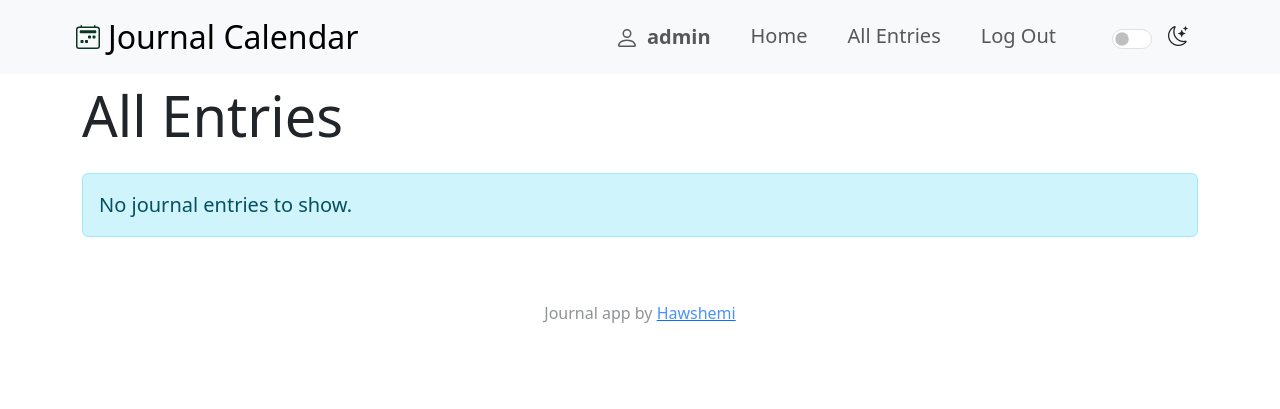
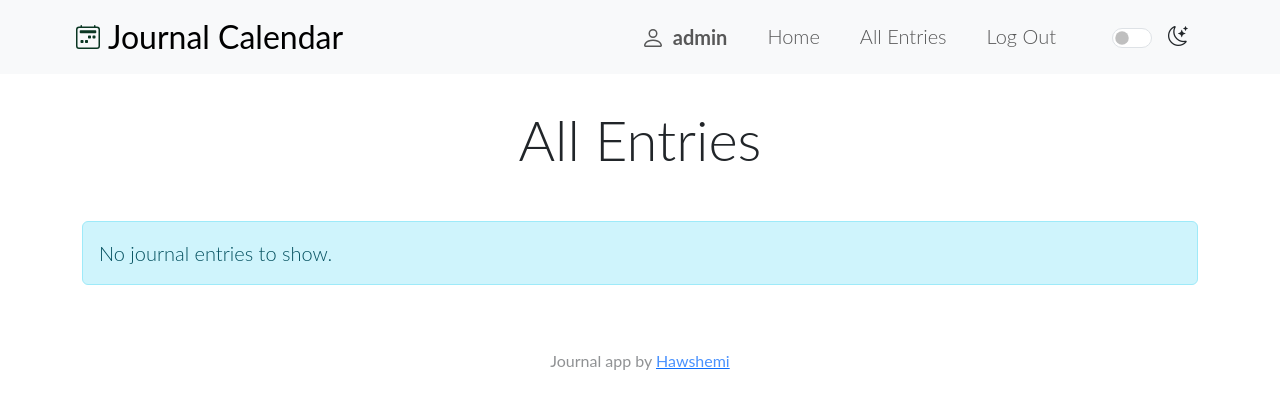
Before and after one commit to hawshemi/JournalCalendar, a Django app: page /all_entries in a window 1280 px wide. Shown: the top 409 px of the page. Run offline with Django 4.2, Linux system fonts and the light colour scheme; a user stored in the database is signed in; data comes from the database, SQL or seed files in the repository.

Commit message:
Update styles.css

```diff
--- a/journal/static/journal/css/styles.css
+++ b/journal/static/journal/css/styles.css
@@ -1,3 +1,7 @@
+* {
+    font-family: Lato, sans-serif;
+}
+
 #activityBoard tbody td:hover {
     opacity: 0.75;
 }
@@ -7,6 +11,11 @@ p {
     margin-bottom: 0;
 }
 
+.display-4 {
+    margin-top: 2rem;
+    margin-bottom: 2rem;
+    text-align: center;
+}
 
 #activityBoard {
     border-collapse: separate;
```
